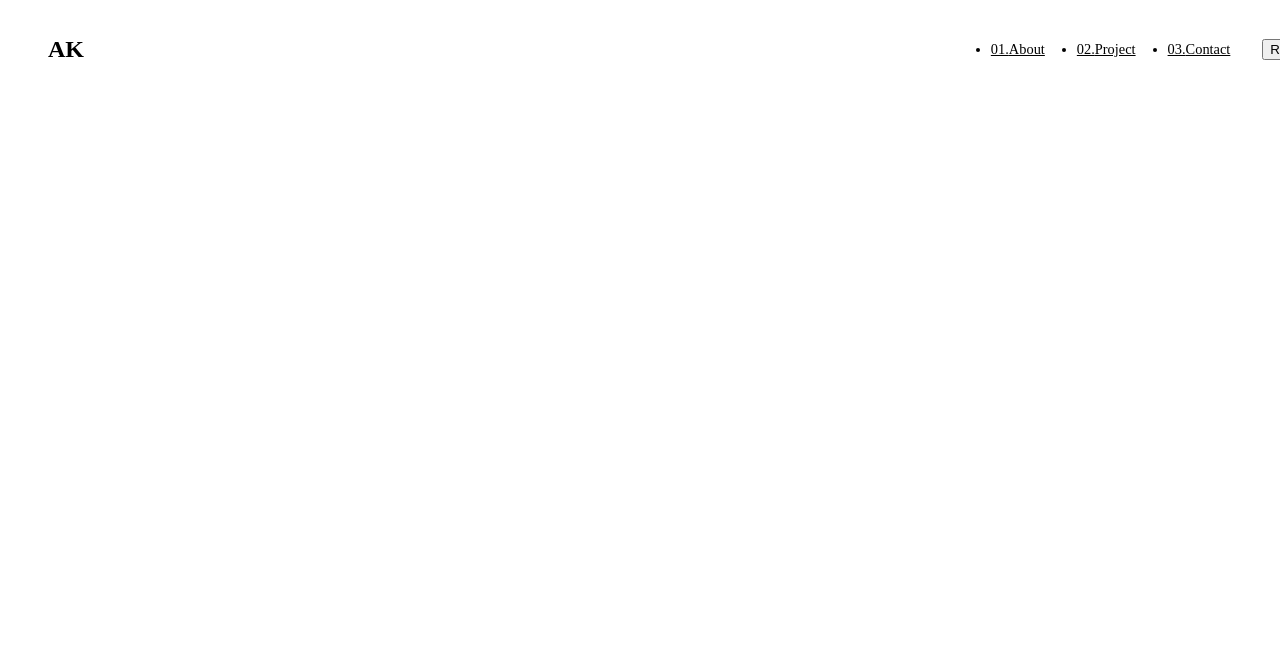
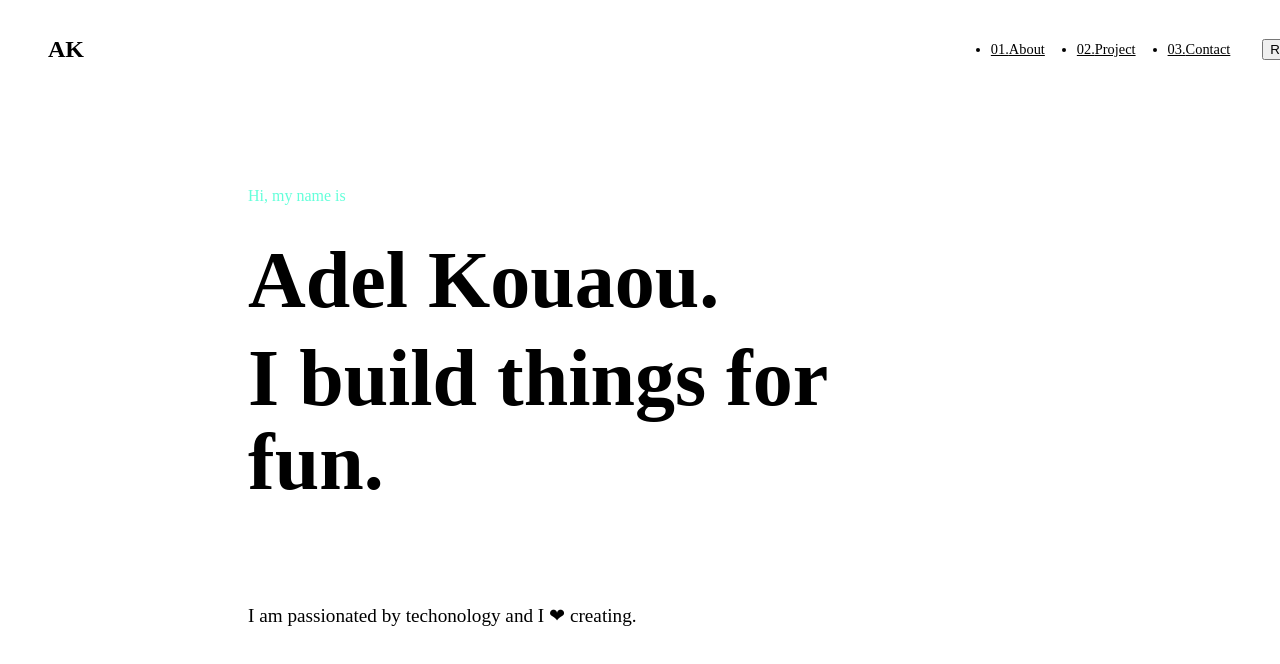
Before and after one commit to adeldueast/my-react-portfolio, a Next.js app: page / in a window 1280 px wide. Shown: the top 664 px of the page. Built offline with nearby package versions, Linux system fonts and the light colour scheme.

Commit message:
FCT : Header component

```diff
--- /dev/null
+++ b/components/Header/Header.jsx
@@ -0,0 +1,19 @@
+import styles from "./Header.module.css";
+
+const Header = () => {
+  return (
+    <section className={styles.intro}>
+      <h1>Hi, my name is</h1>
+      <h2>Adel Kouaou.</h2>
+      <h3>
+        I build things for <br /> fun.
+      </h3>
+      <p>
+        {" "}
+        I am passionated by techonology and I <span>&#10084;</span> creating.
+      </p>
+    </section>
+  );
+};
+
+export default Header;
--- /dev/null
+++ b/components/Header/Header.module.css
@@ -0,0 +1,47 @@
+.intro {
+    margin: 0;
+    min-height: 100vh;
+    display: flex;
+    flex-direction: column;
+    justify-content: center;
+    align-items: flex-start;
+  }
+
+  .intro h1 {
+    font-family: var(--font-mono);
+    margin: 0px 0px 30px 0px;
+    font-size: clamp(14px, 5vw, 16px);
+    font-weight: 400;
+    color: #64ffda;
+    line-height: 1.1;
+  }
+
+  .intro h2 {
+    margin: 0px 0px 0px 0px;
+    font-size: clamp(40px, 8vw, 80px);
+    font-weight: 600;
+    font-family: var(--font-sans);
+    color: var(--lightest-slate);
+  }
+
+  .intro h3 {
+    margin-top: 10px;
+    color: var(--slate);
+    line-height: 1.05;
+    font-weight: 600;
+    font-family: var(--font-sans);
+    font-size: clamp(40px, 8vw, 80px);
+  }
+
+  .intro p {
+    margin: 20px 0px 0px;
+    /* counter-reset: var(--slate); */
+    line-height: 1.3;
+    font-size: 1.2rem;
+    font-family: var(--font-sans);
+    color: var(--slate);
+  }
+
+  .intro span {
+    color: var(--green);
+  }
--- /dev/null
+++ b/components/Layout/Layout.js
@@ -0,0 +1,10 @@
+import styles from './Layout.module.css'
+
+const Layout = ({children}) => {
+  return (
+    <main className={styles.wrapper}>
+      {children}
+    </main>
+  )
+}
+export default Layout
--- /dev/null
+++ b/components/Layout/Layout.module.css
@@ -0,0 +1,24 @@
+.wrapper {
+  padding: 0 15rem;
+  max-width: 1600px;
+  margin-left: auto;
+  margin-right: auto;
+  margin-bottom: 7rem;
+}
+
+@media (max-width: 1080px) {
+  .wrapper {
+    padding: 0 5.5rem;
+  }
+}
+@media (max-width: 768px) {
+  .wrapper {
+    padding: 0 3.5rem;
+  }
+}
+
+@media (max-width: 480px) {
+  .wrapper {
+    padding: 0 1.5rem;
+  }
+}
--- a/components/Navbar/Navbar.js
+++ b/components/Navbar/Navbar.js
@@ -1,4 +1,3 @@
-import React, { useEffect } from 'react'
 import styles from './Navbar.module.css'
 
 const Navbar = () => {
--- a/pages/index.js
+++ b/pages/index.js
@@ -1,6 +1,10 @@
+import React from 'react'
 import Head from 'next/head'
 import Image from 'next/image'
 import Navbar from './../components/Navbar/Navbar';
+import Layout from './../components/Layout/Layout';
+import Header from './../components/Header/Header';
+import About from './../components/About/About';
 
 
 export default function Home() {
@@ -12,8 +16,13 @@ export default function Home() {
         <link rel="icon" href="/favicon.ico" />
       </Head>
 
+
       <Navbar/>
 
+      <Layout>
+         <Header/>
+         <About/>
+      </Layout>
 
     </div>
   )
--- a/styles/globals.css
+++ b/styles/globals.css
@@ -1,24 +1,24 @@
 @import url("https://fonts.googleapis.com/css2?family=Inter&family=Roboto+Mono&display=swap");
 :root {
+  --navy: #0a192f;
+  --navy-shadow: rgba(2, 12, 27, 0.7);
   --dark-navy: #020c1b;
-  --navy: #0a192f;
   --light-navy: #112240;
   --lightest-navy: #233554;
-  --navy-shadow: rgba(2, 12, 27, 0.7);
+
   --dark-slate: #495670;
   --slate: #8892b0;
   --light-slate: #a8b2d1;
   --lightest-slate: #ccd6f6;
+
   --white: #e6f1ff;
   --green: #64ffda;
   --green-tint: rgba(100, 255, 218, 0.1);
-  --pink: #f57dff;
-  --blue: #57cbff;
-  --font-sans: "Calibre", "Inter", "San Francisco", "SF Pro Text", -apple-system,
-    system-ui, sans-serif;
+
+  --transition: all 0.25s cubic-bezier(0.645, 0.045, 0.355, 1);
+
+  --font-sans: "Calibre", "Inter", "San Francisco", "SF Pro Text", -apple-system, system-ui, sans-serif;
   --font-mono: "SF Mono", "Fira Code", "Fira Mono", "Roboto Mono", monospace;
-  --transition: all 0.25s cubic-bezier(0.645, 0.045, 0.355, 1);
-  --mobile-breakpoint: 400px;
 }
 
 html,
@@ -42,6 +42,9 @@ ul {
   list-style: none;
 }
 
+section {
+  margin: 0 auto 200px auto;
+}
 
 .button {
   font-family: var(--font-mono);
```
